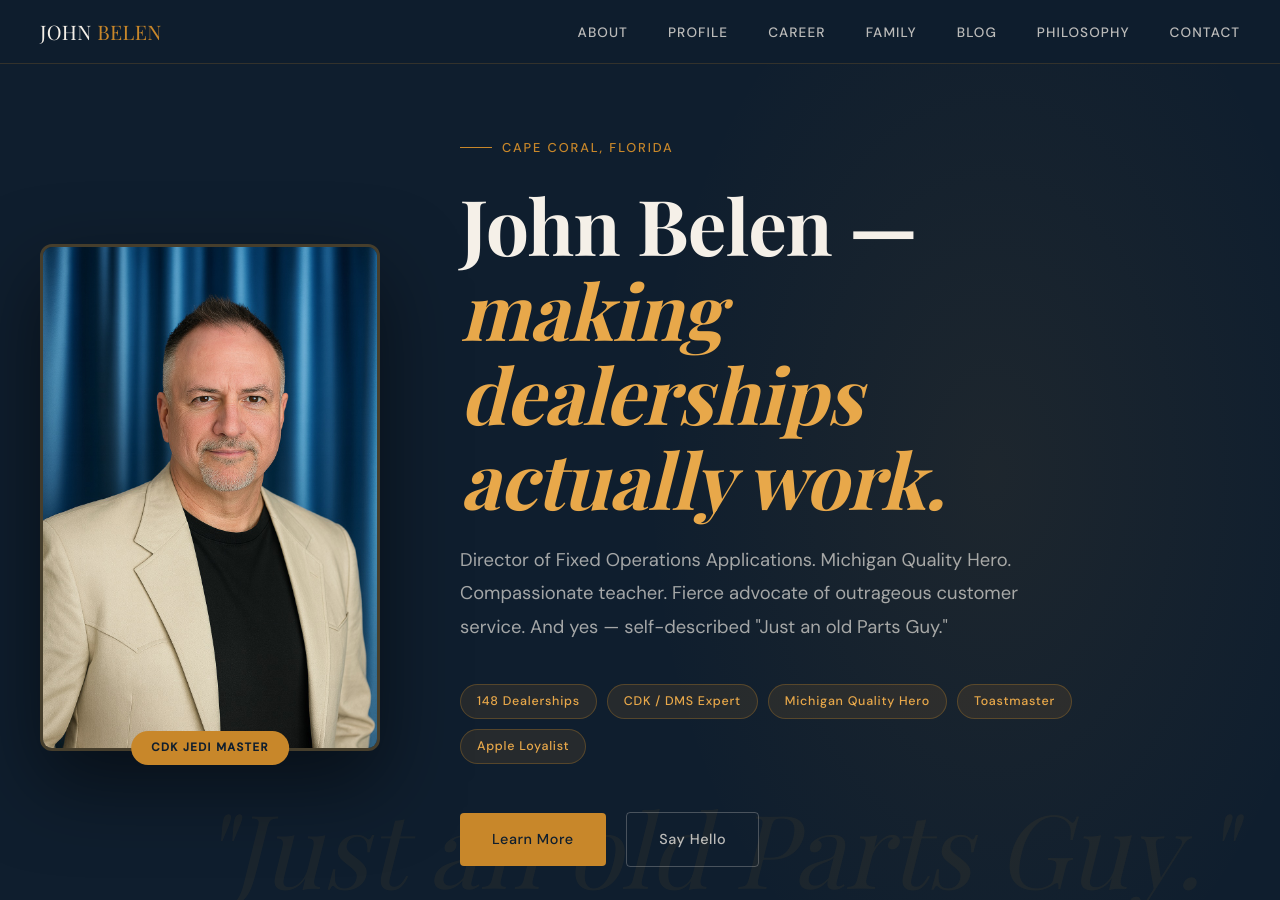
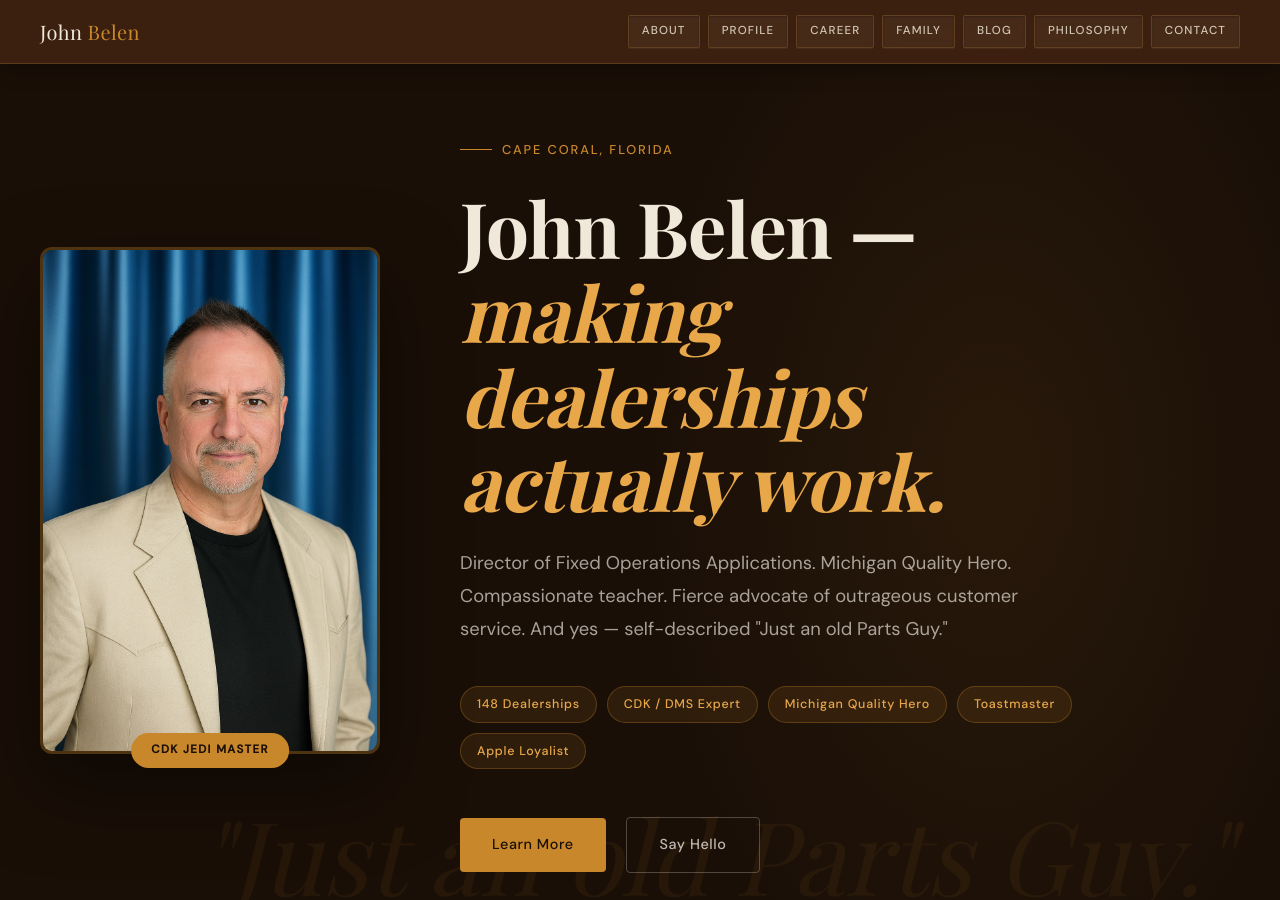
Before and after one commit to iMacDude/thebelens.com, a Jekyll site: the page built from index.html, in a window 1280 px wide and 900 px high. Built offline with Jekyll 4.4.1, drawn with Linux system fonts in a browser that asks for light colours; some web fonts are replaced.

```diff
--- a/index.html
+++ b/index.html
@@ -13,15 +13,19 @@
   *, *::before, *::after { box-sizing: border-box; margin: 0; padding: 0; }
 
   :root {
-    --navy: #0f1e2e;
-    --navy-mid: #1a3048;
+    --navy: #1a0f07;
+    --navy-mid: #2d1a0e;
+    --mahogany: #3d2010;
+    --mahogany-mid: #4f2d18;
     --amber: #c8872a;
     --amber-light: #e8a84a;
-    --cream: #f5f0e8;
-    --cream-mid: #ede5d6;
-    --text-dark: #0f1e2e;
-    --text-muted: #5a6a7a;
-    --white: #ffffff;
+    --brass: #b8943f;
+    --brass-light: #d4af6a;
+    --cream: #f0e8d8;
+    --cream-mid: #e8dcc8;
+    --text-dark: #1e1208;
+    --text-muted: #5a4a38;
+    --white: #faf6ef;
     --radius: 4px;
   }
 
@@ -31,8 +35,8 @@
     font-family: 'DM Sans', system-ui, sans-serif;
     background: var(--cream);
     color: var(--text-dark);
-    font-size: 17px;
-    line-height: 1.7;
+    font-size: 18px;
+    line-height: 1.8;
   }
 
     /* NAV */
@@ -40,14 +44,15 @@
       position: fixed;
       top: 0; left: 0; right: 0;
       z-index: 100;
-    background: rgba(15, 30, 46, 0.96);
+      background: rgba(61, 32, 16, 0.97);
       backdrop-filter: blur(12px);
       display: flex;
       align-items: center;
       justify-content: space-between;
       padding: 0 2.5rem;
       height: 64px;
-    border-bottom: 1px solid rgba(200, 135, 42, 0.2);
+      border-bottom: 1px solid rgba(184, 148, 63, 0.25);
+      box-shadow: 0 2px 20px rgba(0,0,0,0.4);
     }
 
     .nav-logo {
@@ -62,21 +67,35 @@
 
     nav ul {
       display: flex;
-    gap: 2.5rem;
+      gap: 0.5rem;
       list-style: none;
     }
 
-  nav a {
-    color: rgba(245, 240, 232, 0.75);
+    /* THE NAMEPLATE TAG */
+    nav ul li a {
+      color: rgba(240, 232, 216, 0.82);
       text-decoration: none;
-    font-size: 0.85rem;
+      font-size: 0.72rem;
       font-weight: 500;
-    letter-spacing: 0.08em;
+      letter-spacing: 0.1em;
       text-transform: uppercase;
-    transition: color 0.2s;
+      transition: all 0.2s;
+      padding: 5px 13px;
+      border-radius: 2px;
+      border: 1px solid rgba(184, 148, 63, 0.22);
+      background: rgba(255, 220, 160, 0.06);
+      box-shadow: inset 0 1px 2px rgba(0,0,0,0.25),
+                  0 1px 1px rgba(255,220,140,0.08);
+      display: block;
     }
 
-  nav a:hover { color: var(--amber-light); }
+    nav ul li a:hover {
+      color: var(--brass-light);
+      border-color: rgba(184, 148, 63, 0.55);
+      background: rgba(255, 220, 160, 0.12);
+      box-shadow: inset 0 1px 2px rgba(0,0,0,0.2),
+                  0 0 8px rgba(184,148,63,0.15);
+    }
 
   /* HERO */
   .hero {
```
Also changed, not shown: 5 other files. Lines whose indentation alone changed are shown as unchanged.
